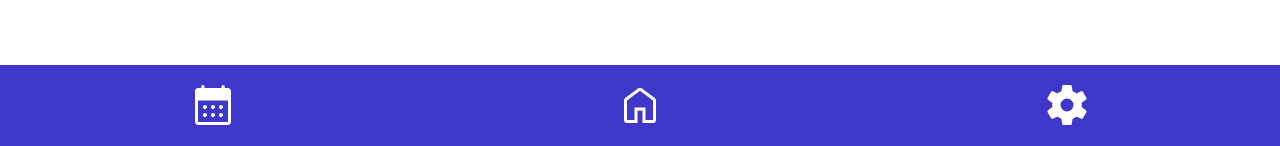
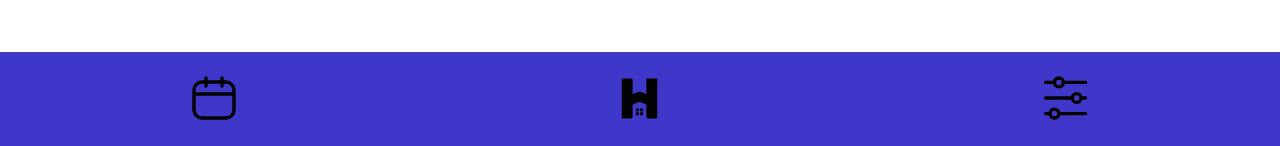
Before and after one commit to homies-ed/web-app, a React (Vite) app: page /zagadnienie in a window 1280 px wide. Shown: the part 651-797 px from the top of the page. Built offline with nearby package versions, Linux system fonts and the light colour scheme.

Commit message:
Uploading icons and logo

```diff
--- a/index.html
+++ b/index.html
@@ -8,7 +8,7 @@
 
   <meta name="title" content="HOMIES">
   <meta name="viewport" content="width=device-width, initial-scale=1" />
-  <meta name="theme-color" content="#000000" />
+  <meta name="theme-color" content="#3f37c9" />
   <meta name="description" content="" />
   <meta name="keywords" content="edukacja domowa">
   <meta name="robots" content="index, follow">
@@ -25,7 +25,7 @@
   <title>HOMIES</title>
 
   <link rel="apple-touch-icon" href="" />
-  <link rel="icon" href="icons/favicon.png" />
+  <link rel="icon" href="assets/icon/favicon.png" />
   <link rel="manifest" href="manifest.json" />
   <link rel="canonical" href="">
   <link rel="preconnect" href="https://fonts.googleapis.com">
--- /dev/null
+++ b/src/component/Logo.jsx
@@ -0,0 +1,7 @@
+const Logo = () => {
+  return (
+    <img src="../../icons/logo.png" alt="" className="logo"/>
+  );
+}
+
+export default Logo;
--- a/src/component/Menu.jsx
+++ b/src/component/Menu.jsx
@@ -1,7 +1,8 @@
 import { Link } from 'react-router-dom';
-import HomeIcon from "../icon/HomeIcon";
+
 import CalendarIcon from '../icon/CalendarIcon';
 import SettingsIcon from '../icon/SettingsIcon';
+import HomiesIcon from '../icon/HomiesIcon';
 
 const Menu = () => {
   return (
@@ -13,7 +14,7 @@ const Menu = () => {
       </Link>
       <Link to='/zbieranina' className='link'>
         <li className='menu-item'>
-            <HomeIcon />
+            <HomiesIcon />
         </li>
       </Link>
       <Link to='/ustawienia' className='link'>
--- a/src/icon/CalendarIcon.jsx
+++ b/src/icon/CalendarIcon.jsx
@@ -1,6 +1,6 @@
 const CalendarIcon = () => {
     return (
-        <svg xmlns='http://www.w3.org/2000/svg' height='48' width='48'><path d='M24 28Q23.15 28 22.575 27.425Q22 26.85 22 26Q22 25.15 22.575 24.575Q23.15 24 24 24Q24.85 24 25.425 24.575Q26 25.15 26 26Q26 26.85 25.425 27.425Q24.85 28 24 28ZM16 28Q15.15 28 14.575 27.425Q14 26.85 14 26Q14 25.15 14.575 24.575Q15.15 24 16 24Q16.85 24 17.425 24.575Q18 25.15 18 26Q18 26.85 17.425 27.425Q16.85 28 16 28ZM32 28Q31.15 28 30.575 27.425Q30 26.85 30 26Q30 25.15 30.575 24.575Q31.15 24 32 24Q32.85 24 33.425 24.575Q34 25.15 34 26Q34 26.85 33.425 27.425Q32.85 28 32 28ZM24 36Q23.15 36 22.575 35.425Q22 34.85 22 34Q22 33.15 22.575 32.575Q23.15 32 24 32Q24.85 32 25.425 32.575Q26 33.15 26 34Q26 34.85 25.425 35.425Q24.85 36 24 36ZM16 36Q15.15 36 14.575 35.425Q14 34.85 14 34Q14 33.15 14.575 32.575Q15.15 32 16 32Q16.85 32 17.425 32.575Q18 33.15 18 34Q18 34.85 17.425 35.425Q16.85 36 16 36ZM32 36Q31.15 36 30.575 35.425Q30 34.85 30 34Q30 33.15 30.575 32.575Q31.15 32 32 32Q32.85 32 33.425 32.575Q34 33.15 34 34Q34 34.85 33.425 35.425Q32.85 36 32 36ZM9 44Q7.8 44 6.9 43.1Q6 42.2 6 41V10Q6 8.8 6.9 7.9Q7.8 7 9 7H12.25V5.6Q12.25 4.9 12.7 4.45Q13.15 4 13.85 4Q14.55 4 15.025 4.45Q15.5 4.9 15.5 5.6V7H32.5V5.6Q32.5 4.9 32.95 4.45Q33.4 4 34.1 4Q34.8 4 35.275 4.45Q35.75 4.9 35.75 5.6V7H39Q40.2 7 41.1 7.9Q42 8.8 42 10V41Q42 42.2 41.1 43.1Q40.2 44 39 44ZM9 41H39Q39 41 39 41Q39 41 39 41V19.5H9V41Q9 41 9 41Q9 41 9 41Z' fill='#ffffff' /></svg>
+        <img src="../../assets/svg/calendar.svg" className="icon" />
     );
 };
 
--- a/src/icon/HomeIcon.jsx
+++ /dev/null
@@ -1,7 +0,0 @@
-const HomeIcon = () => {
-    return (
-        <svg xmlns='http://www.w3.org/2000/svg' height='48' width='48'><path d='M11 39H18.5V26.5H29.5V39H37V19.5L24 9.75L11 19.5ZM11 42Q9.75 42 8.875 41.125Q8 40.25 8 39V19.5Q8 18.8 8.325 18.15Q8.65 17.5 9.2 17.1L22.2 7.35Q22.6 7.05 23.05 6.9Q23.5 6.75 24 6.75Q24.5 6.75 24.95 6.9Q25.4 7.05 25.8 7.35L38.8 17.1Q39.35 17.5 39.675 18.15Q40 18.8 40 19.5V39Q40 40.25 39.125 41.125Q38.25 42 37 42H26.5V29.5H21.5V42ZM24 24.35Z' fill='#ffffff' /></svg>
-    );
-};
-
-export default HomeIcon;
--- /dev/null
+++ b/src/icon/HomiesIcon.jsx
@@ -0,0 +1,7 @@
+const HomiesIcon = () => {
+  return (
+    <img src="../../assets/svg/homies-logo.svg" className="icon" />
+  );
+}
+
+export default HomiesIcon;
--- a/src/icon/SettingsIcon.jsx
+++ b/src/icon/SettingsIcon.jsx
@@ -1,6 +1,6 @@
 const SettingsIcon = () => {
     return (
-        <svg xmlns='http://www.w3.org/2000/svg' height='48' width='48'><path d='M27.3 44H20.7Q20.15 44 19.725 43.65Q19.3 43.3 19.2 42.75L18.4 37.7Q17.45 37.35 16.4 36.75Q15.35 36.15 14.55 35.5L9.9 37.65Q9.35 37.9 8.8 37.725Q8.25 37.55 7.95 37L4.65 31.15Q4.35 30.65 4.5 30.1Q4.65 29.55 5.1 29.2L9.4 26.05Q9.3 25.6 9.275 25.025Q9.25 24.45 9.25 24Q9.25 23.55 9.275 22.975Q9.3 22.4 9.4 21.95L5.1 18.8Q4.65 18.45 4.5 17.9Q4.35 17.35 4.65 16.85L7.95 11Q8.25 10.45 8.8 10.275Q9.35 10.1 9.9 10.35L14.55 12.5Q15.35 11.85 16.4 11.25Q17.45 10.65 18.4 10.35L19.2 5.25Q19.3 4.7 19.725 4.35Q20.15 4 20.7 4H27.3Q27.85 4 28.275 4.35Q28.7 4.7 28.8 5.25L29.6 10.3Q30.55 10.65 31.625 11.225Q32.7 11.8 33.45 12.5L38.1 10.35Q38.65 10.1 39.2 10.275Q39.75 10.45 40.05 11L43.35 16.8Q43.65 17.3 43.525 17.875Q43.4 18.45 42.9 18.8L38.6 21.85Q38.7 22.35 38.725 22.925Q38.75 23.5 38.75 24Q38.75 24.5 38.725 25.05Q38.7 25.6 38.6 26.1L42.9 29.2Q43.35 29.55 43.5 30.1Q43.65 30.65 43.35 31.15L40.05 37Q39.75 37.55 39.2 37.725Q38.65 37.9 38.1 37.65L33.45 35.5Q32.65 36.15 31.625 36.775Q30.6 37.4 29.6 37.7L28.8 42.75Q28.7 43.3 28.275 43.65Q27.85 44 27.3 44ZM24 30.5Q26.7 30.5 28.6 28.6Q30.5 26.7 30.5 24Q30.5 21.3 28.6 19.4Q26.7 17.5 24 17.5Q21.3 17.5 19.4 19.4Q17.5 21.3 17.5 24Q17.5 26.7 19.4 28.6Q21.3 30.5 24 30.5Z' fill='#ffffff' /></svg>
+        <img src="../../assets/svg/settings.svg" className="icon" />
     );
 };
 
--- a/src/page/Login.jsx
+++ b/src/page/Login.jsx
@@ -2,6 +2,7 @@ import { Link, useNavigate } from 'react-router-dom';
 import { GoogleAuthProvider, getAuth, signInWithPopup, FacebookAuthProvider, onAuthStateChanged, signInWithEmailAndPassword, setPersistence, browserSessionPersistence } from 'firebase/auth';
 
 import VisibilityIcon from '../icon/VisibilityIcon';
+import Logo from '../component/Logo';
 
 const auth = getAuth();
 auth.languageCode = 'pl';
@@ -45,6 +46,7 @@ const Login = () => {
 
 	return (
 		<article className='login'>
+			<Logo />
 			<form action='' method='' className='form'>
 				<input type='email' id='email-login' className='input' placeholder='Adres email' tabIndex='0' required/>
 				<div className='password-input'>
@@ -56,10 +58,6 @@ const Login = () => {
 				<input type='button' value='Zaloguj się' id='button-login' className='button login-button link' onClick={handleLogin} required/>
 			</form>
 			<section className='alt-login'>
-				<section className='social-media-login'>
-					<span className='social-media' tabIndex='0' onClick={googleLogin}>&nbsp;Google</span>
-					<span className='social-media' tabIndex='0' onClick={facebookLogin}>&nbsp;Facebook</span>
-				</section>
 				<footer>
 					<hr className='break'/>
 					<p className='help-message'>Nie masz konta? &nbsp;<span className='signup-link'><Link to='/rejestracja' className='link'>Zarejestruj się</Link></span></p>
--- a/src/page/SignUp.jsx
+++ b/src/page/SignUp.jsx
@@ -1,6 +1,8 @@
 import { Link, useNavigate } from 'react-router-dom';
 import { getAuth, createUserWithEmailAndPassword, updateProfile, onAuthStateChanged } from 'firebase/auth';
 import { validateName, validateEmail, validatePassword, validateCredentials } from '../service/module';
+
+import Logo from '../component/Logo';
 
 const auth = getAuth();
 
@@ -37,6 +39,7 @@ const SignUp = () => {
 
   return (
     <article className='signup'>
+      <Logo />
       <form action='' method='' className='form'>
         <input type='text' id='first-name-signup' className='input' placeholder='Imię' tabIndex='0' required/>
         <input type='text' id='last-name-signup' className='input' placeholder='Nazwisko' tabIndex='0' required/>
--- a/src/page/Start.jsx
+++ b/src/page/Start.jsx
@@ -2,6 +2,7 @@ import { Link } from 'react-router-dom';
 import { initializeApp } from 'firebase/app';
 import { onAuthStateChanged, getAuth } from 'firebase/auth';
 import { useTabIndex } from '../service/module';
+import Logo from '../component/Logo';
 
 const firebaseConfig = {
   apiKey: 'AIzaSyAhkZ7DS7BcnGHEwMkpOPc_7K8j8rW8b-A',
@@ -33,6 +34,7 @@ const Start = () => {
 
   return (
     <article className='start'>
+      <Logo />
       <p className='quote' tabIndex='0'>Curabitur tincidunt lorem lobortis lorem venenatis, et porttitor dui porttitor. Nam vel malesuada tortor.</p>
       <Link to={destination}><button className='start-button button link'>Zacznij</button></Link>
     </article>
```
Also changed, not shown: manifest.json.
